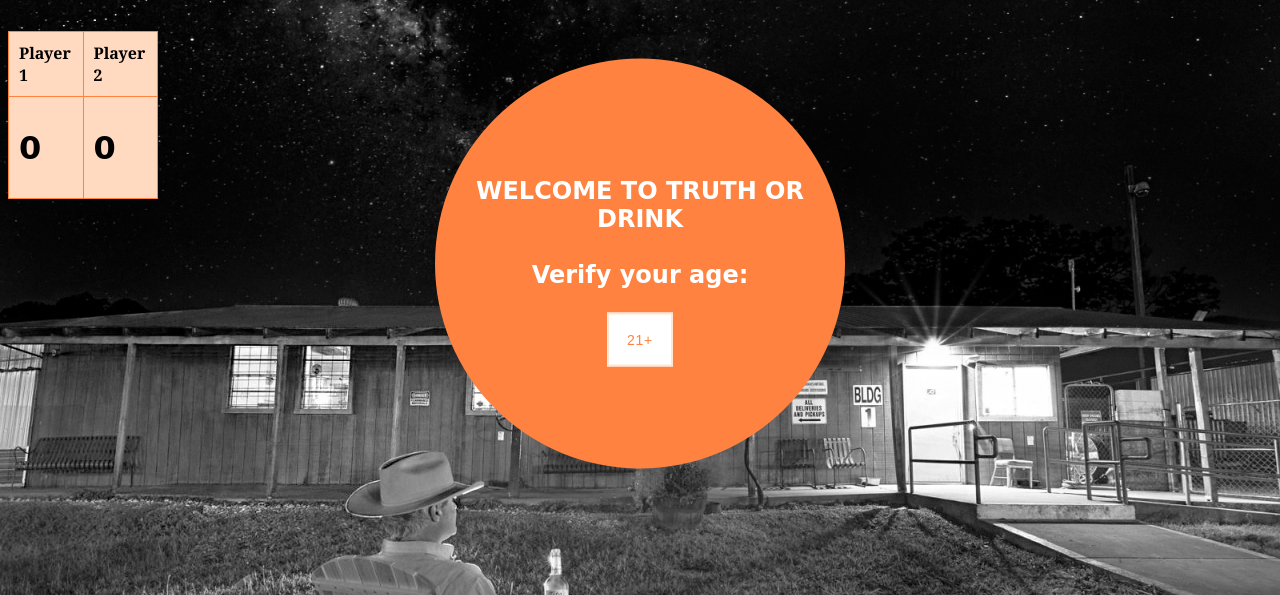
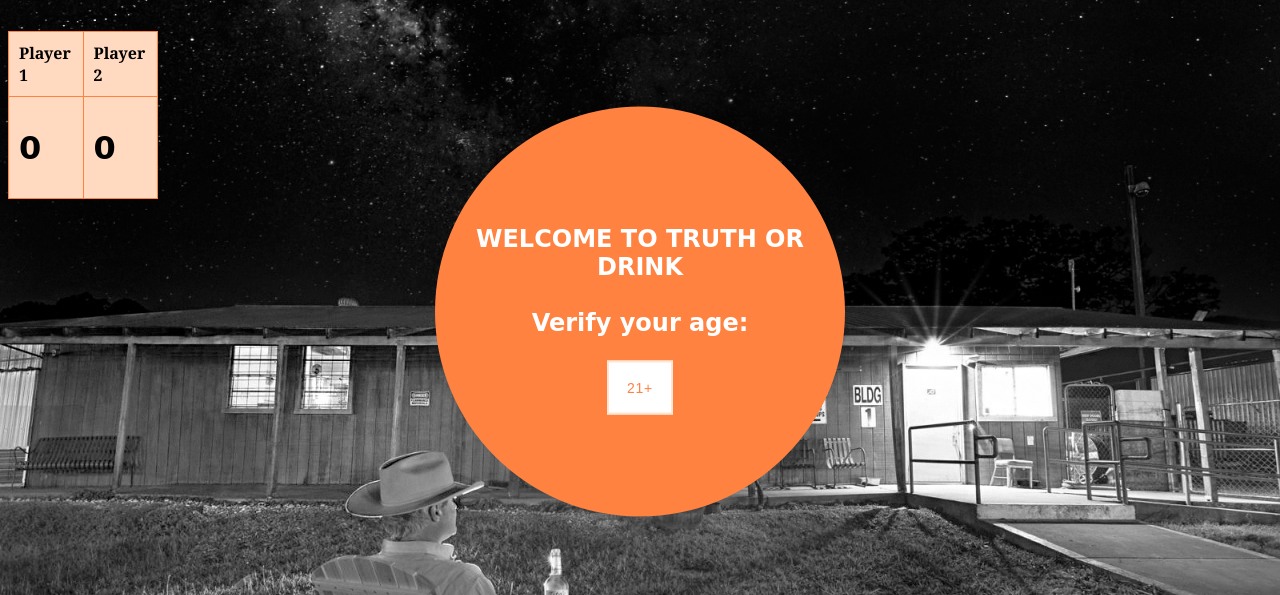
Before and after one commit to dilyaj/project_1, a plain HTML site: page index.html in a window 1280 px wide. Shown: the part 205-800 px from the top of the page. Drawn offline with Linux system fonts and the light colour scheme; a web font is replaced by a local one.

Commit message:
complete

```diff
--- a/style.css
+++ b/style.css
@@ -34,7 +34,6 @@ button {
     width:700px;
     margin:0 auto;
     font-size: 44px;
-
 }
 #logo {
     width: 100%;
@@ -80,7 +79,7 @@ h3 {
     text-align: center;
     border-radius: 50%;
     position: fixed;
-    top: 56%;
+    top: 62%;
     transform: translateY(-45%);
     left:0;
     right:0;
```
Also changed, not shown: app.js (+3 -10 lines), 1 other file.
